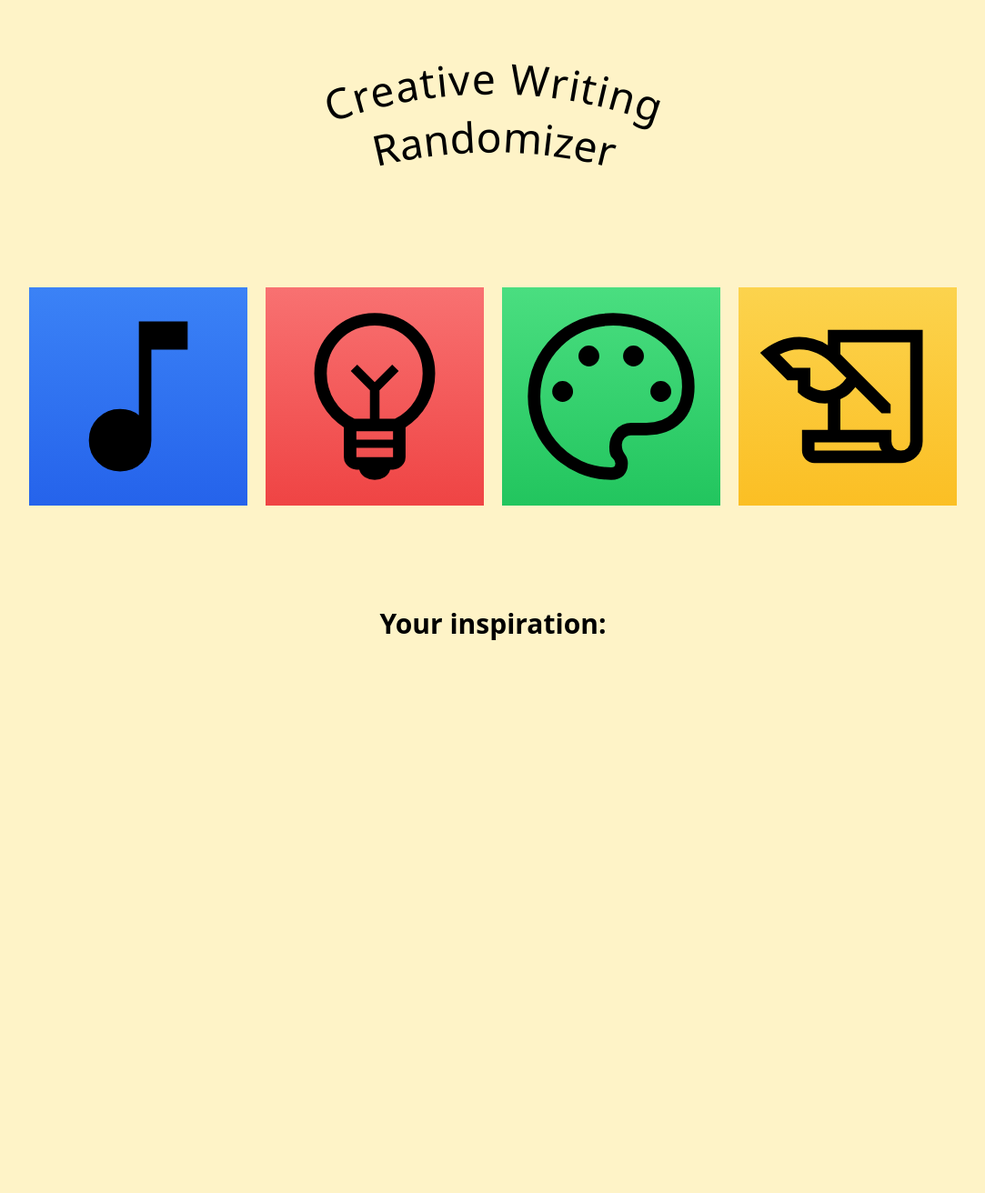
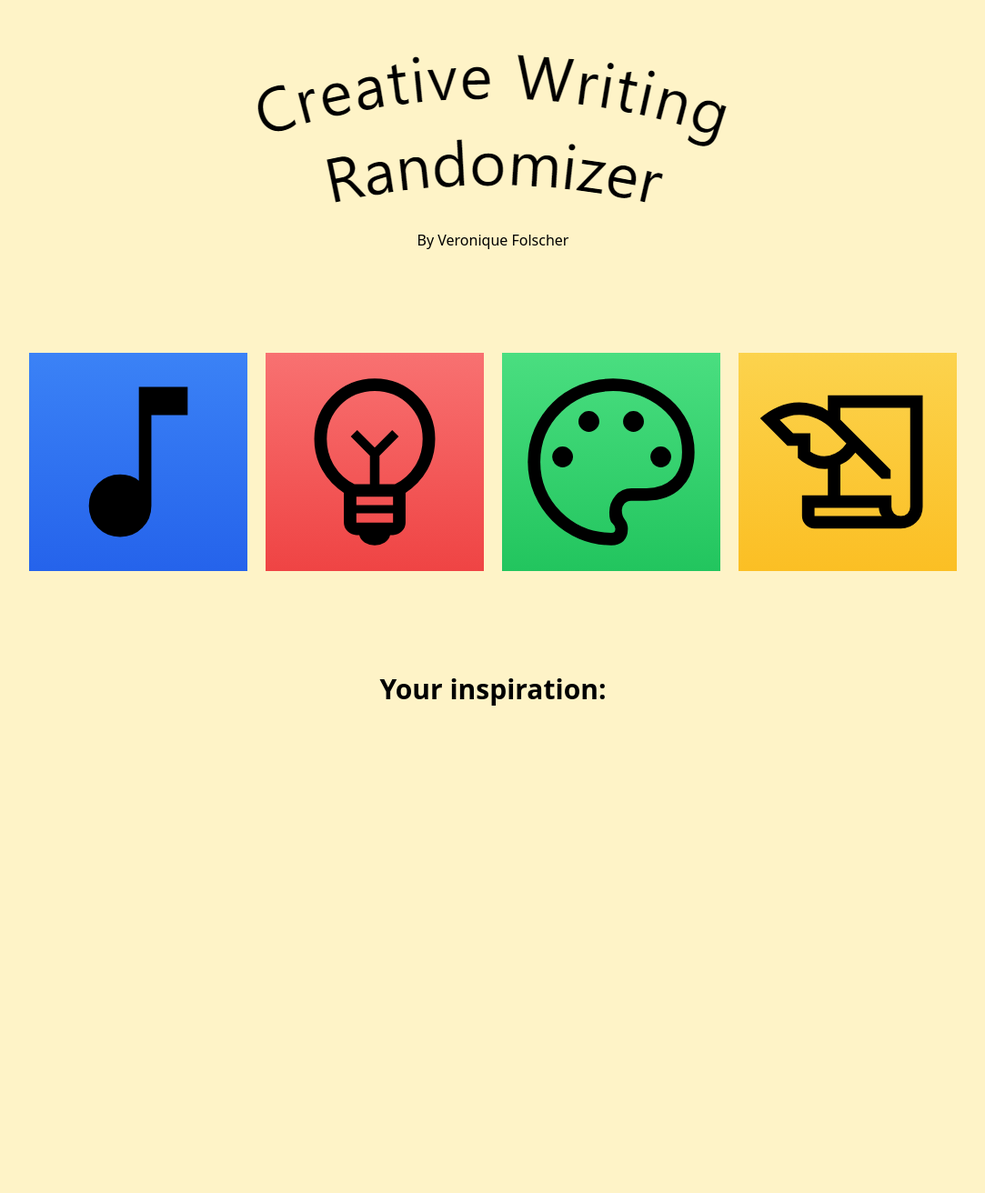
Before and after one commit to KingJulian99/thesis, a Django app: page / in a window 1280 px wide. Shown: the whole page at 91% size, without its empty margins (98-1181 px from the left). After the commit the page ends 776 px from the top, so only its background shows below. Run offline with Django 3.2, Linux system fonts and the light colour scheme.

Commit message:
All working and changed header

```diff
--- a/randomizer/static/main.js
+++ b/randomizer/static/main.js
@@ -31,13 +31,12 @@ function showInspo(inspo) {
             video.classList.add("fade_in")
             video.href = data.content;
             inspo_div.appendChild(video);
-        }
-
-        if(inspo == "Objects") {
+        } else {
             image = document.createElement("img");
             image.src = data.content
             image.classList.add("fade_in");
             inspo_div.appendChild(image);
         }
+
     })
 }
--- a/randomizer/static/output.css
+++ b/randomizer/static/output.css
@@ -599,12 +599,28 @@ video {
   width: 13rem;
 }
 
+.w-1\/2 {
+  width: 50%;
+}
+
+.w-2\/3 {
+  width: 66.666667%;
+}
+
 .flex-row {
   flex-direction: row;
 }
 
 .flex-col {
   flex-direction: column;
+}
+
+.flex-wrap {
+  flex-wrap: wrap;
+}
+
+.flex-nowrap {
+  flex-wrap: nowrap;
 }
 
 .items-center {
@@ -753,6 +769,14 @@ video {
     width: 24rem;
   }
 
+  .md\:w-1\/2 {
+    width: 50%;
+  }
+
+  .md\:w-1\/3 {
+    width: 33.333333%;
+  }
+
   .md\:text-5xl {
     font-size: 3rem;
     line-height: 1;
--- a/randomizer/templates/index.html
+++ b/randomizer/templates/index.html
@@ -8,10 +8,16 @@
     </head>
     <body class="bg-amber-100">
 
-      <div class="md:h-16 h-8 flex flex-col justify-center">
+        <div id="curved_title" class="mt-10">
 
-        <div id="curved_title">
 
+          <div class="flex flex-col justify-center items-center">
+            <img src="{% static 'images/CWR_Header.png' %}">
+            <p>By Veronique Folscher</p>
+          </div>
+
+
+          <!--
           <div class="absolute w-full">
 
             <svg viewBox="0 25 500 500">
@@ -38,9 +44,11 @@
 
           </div>
 
+          -->
+
         </div>
 
-      </div>
+
 
 
 
@@ -48,10 +56,11 @@
             <br>
         </div>
 
-        <div class="absolute mt-[140px] pb-10 w-full h-full">
+        <div class="absolute pb-10 w-full h-full">
 
             <!--Buttons-->
             <div class="flex flex-row justify-center mt-20 gap-5">
+
 
               <!--Music-->
               <div id="music" class="choice_button button-main bg-amber-300" onclick="showInspo('Music')">
@@ -69,6 +78,8 @@
                 </div>
               </div>
 
+
+
                 <!--Art-->
                 <div id="art" class="choice_button bg-amber-300 button-main" onclick="showInspo('Art')">
                   <img class="w-full" src="{% static 'images/art_icon.svg' %}">
@@ -85,6 +96,7 @@
                   </div>
                 </div>
 
+
             </div>
 
             <div class="h-28">
@@ -94,7 +106,7 @@
 
             <div class="flex flex-col justify-center items-center">
               <h2 class="font-bold text-3xl">Your inspiration:</h2>
-              <div id="inspiration" class="flex flex-row justify-center w-64 md:w-96 mt-10">
+              <div id="inspiration" class="flex flex-row justify-center w-2/3 md:w-1/3 mt-10">
 
               </div>
             </div>
```
Also changed, not shown: randomizer/static/images/CWR_Header.png (added). Lines whose indentation alone changed are shown as unchanged.
